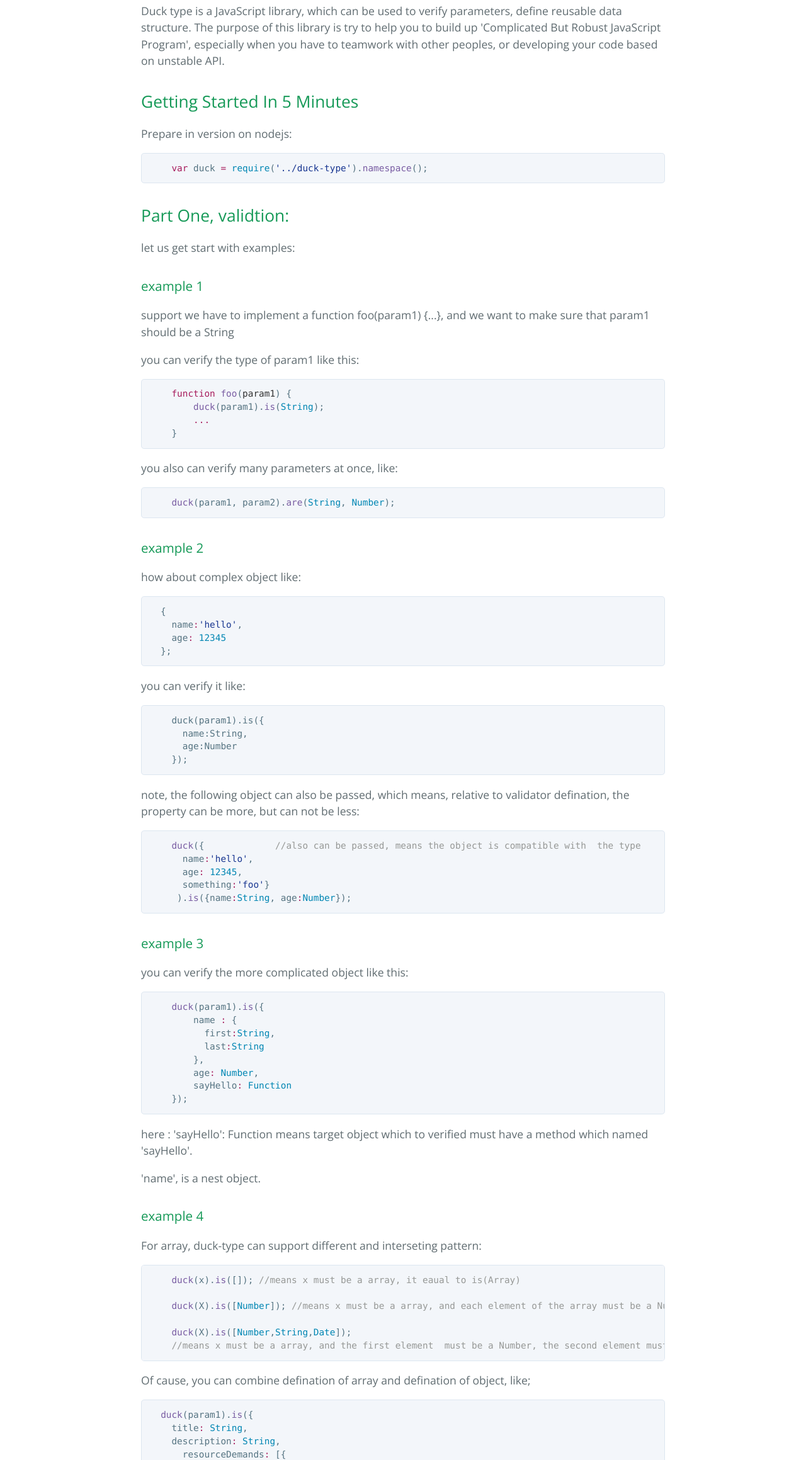
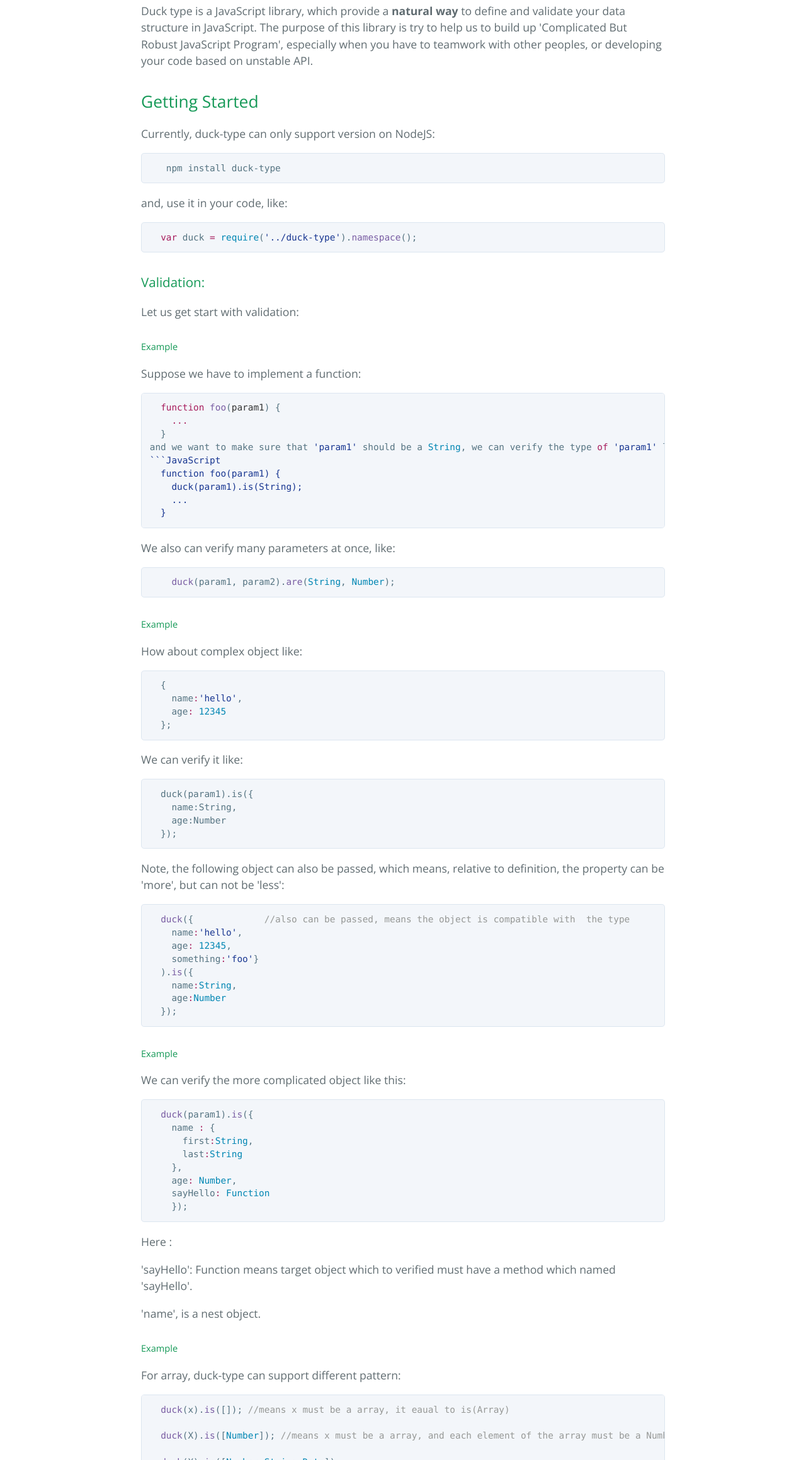
Before and after one commit to js-fullstack/duck-type, a plain HTML site: page index.html in a window 1280 px wide. Shown: the part 481-2800 px from the top of the page at 63% size. Drawn offline with nearby package versions, Linux system fonts and the light colour scheme.

Commit message:
Create gh-pages branch via GitHub

```diff
--- a/index.html
+++ b/index.html
@@ -12,7 +12,7 @@
   <body>
     <section class="page-header">
       <h1 class="project-name">Duck-type</h1>
-      <h2 class="project-tagline">Duck type system</h2>
+      <h2 class="project-tagline">Which provide a natural way to define and validate your data structure in JavaScript</h2>
       <a href="https://github.com/js-fullstack/duck-type" class="btn">View on GitHub</a>
       <a href="https://github.com/js-fullstack/duck-type/zipball/master" class="btn">Download .zip</a>
       <a href="https://github.com/js-fullstack/duck-type/tarball/master" class="btn">Download .tar.gz</a>
@@ -22,68 +22,78 @@
       <h1>
 <a id="duck-type" class="anchor" href="#duck-type" aria-hidden="true"><span aria-hidden="true" class="octicon octicon-link"></span></a>duck-type</h1>
 
-<p>Duck type is a JavaScript library, which can be used to verify parameters, define reusable data structure. The purpose of this library is try to help you to build up 'Complicated But Robust JavaScript Program', especially when you have to teamwork with other peoples, or developing your code based on unstable API.</p>
+<p>Duck type is a JavaScript library, which provide a <strong>natural way</strong> to define and validate your data structure in JavaScript. The purpose of this library is try to help us to build up 'Complicated But Robust JavaScript Program', especially when you have to teamwork with other peoples, or developing your code based on unstable API.</p>
 
 <h2>
-<a id="getting-started-in-5-minutes" class="anchor" href="#getting-started-in-5-minutes" aria-hidden="true"><span aria-hidden="true" class="octicon octicon-link"></span></a>Getting Started In 5 Minutes</h2>
+<a id="getting-started" class="anchor" href="#getting-started" aria-hidden="true"><span aria-hidden="true" class="octicon octicon-link"></span></a>Getting Started</h2>
 
-<p>Prepare in version on nodejs:</p>
+<p>Currently, duck-type can only support version on NodeJS:</p>
 
-<div class="highlight highlight-source-js"><pre>    <span class="pl-k">var</span> duck <span class="pl-k">=</span> <span class="pl-c1">require</span>(<span class="pl-s"><span class="pl-pds">'</span>../duck-type<span class="pl-pds">'</span></span>).<span class="pl-en">namespace</span>();</pre></div>
+<div class="highlight highlight-source-shell"><pre>   npm install duck-type</pre></div>
 
-<h2>
-<a id="part-one-validtion-" class="anchor" href="#part-one-validtion-" aria-hidden="true"><span aria-hidden="true" class="octicon octicon-link"></span></a>Part One, validtion: </h2>
+<p>and, use it in your code, like:</p>
 
-<p>let us get start with examples:</p>
+<div class="highlight highlight-source-js"><pre>  <span class="pl-k">var</span> duck <span class="pl-k">=</span> <span class="pl-c1">require</span>(<span class="pl-s"><span class="pl-pds">'</span>../duck-type<span class="pl-pds">'</span></span>).<span class="pl-en">namespace</span>();</pre></div>
 
 <h3>
-<a id="example-1" class="anchor" href="#example-1" aria-hidden="true"><span aria-hidden="true" class="octicon octicon-link"></span></a>example 1</h3>
+<a id="validation" class="anchor" href="#validation" aria-hidden="true"><span aria-hidden="true" class="octicon octicon-link"></span></a>Validation:</h3>
 
-<p>support we have to implement a function foo(param1) {...}, and we want to make sure that param1 should be a String</p>
+<p>Let us get start with validation:</p>
 
-<p>you can verify the type of param1 like this:</p>
+<h5>
+<a id="example" class="anchor" href="#example" aria-hidden="true"><span aria-hidden="true" class="octicon octicon-link"></span></a>Example</h5>
 
-<div class="highlight highlight-source-js"><pre>    <span class="pl-k">function</span> <span class="pl-en">foo</span>(<span class="pl-smi">param1</span>) {
-        <span class="pl-en">duck</span>(param1).<span class="pl-en">is</span>(<span class="pl-c1">String</span>);
+<p>Suppose we have to implement a function:</p>
+
+<div class="highlight highlight-source-js"><pre>  <span class="pl-k">function</span> <span class="pl-en">foo</span>(<span class="pl-smi">param1</span>) {
     <span class="pl-k">...</span>
-    }</pre></div>
+  }
+and we want to make sure that <span class="pl-s"><span class="pl-pds">'</span>param1<span class="pl-pds">'</span></span> should be a <span class="pl-c1">String</span>, we can verify the type <span class="pl-k">of</span> <span class="pl-s"><span class="pl-pds">'</span>param1<span class="pl-pds">'</span></span> like this<span class="pl-k">:</span>
+<span class="pl-s"><span class="pl-pds">`</span><span class="pl-pds">`</span><span class="pl-pds">`</span>JavaScript</span>
+<span class="pl-s">  function foo(param1) {</span>
+<span class="pl-s">    duck(param1).is(String);</span>
+<span class="pl-s">    ...</span>
+<span class="pl-s">  }</span></pre></div>
 
-<p>you also can verify many parameters at once, like:</p>
+<p>We also can verify many parameters at once, like:</p>
 
 <div class="highlight highlight-source-js"><pre>    <span class="pl-en">duck</span>(param1, param2).<span class="pl-en">are</span>(<span class="pl-c1">String</span>, <span class="pl-c1">Number</span>);   </pre></div>
 
-<h3>
-<a id="example-2" class="anchor" href="#example-2" aria-hidden="true"><span aria-hidden="true" class="octicon octicon-link"></span></a>example 2</h3>
+<h5>
+<a id="example-1" class="anchor" href="#example-1" aria-hidden="true"><span aria-hidden="true" class="octicon octicon-link"></span></a>Example</h5>
 
-<p>how about complex object like:</p>
+<p>How about complex object like:</p>
 
 <div class="highlight highlight-source-js"><pre>  {
     name<span class="pl-k">:</span><span class="pl-s"><span class="pl-pds">'</span>hello<span class="pl-pds">'</span></span>,
     age<span class="pl-k">:</span> <span class="pl-c1">12345</span>
   };</pre></div>
 
-<p>you can verify it like:</p>
+<p>We can verify it like:</p>
 
-<pre><code>    duck(param1).is({
+<pre><code>  duck(param1).is({
     name:String,
     age:Number
   });
 </code></pre>
 
-<p>note, the following object can also be passed, which means, relative to validator defination, the property can be more, but can not be less:</p>
+<p>Note, the following object can also be passed, which means, relative to definition, the property can be 'more', but can not be 'less':</p>
 
-<div class="highlight highlight-source-js"><pre>    <span class="pl-en">duck</span>({             <span class="pl-c">//also can be passed, means the object is compatible with  the type</span>
+<div class="highlight highlight-source-js"><pre>  <span class="pl-en">duck</span>({             <span class="pl-c">//also can be passed, means the object is compatible with  the type</span>
     name<span class="pl-k">:</span><span class="pl-s"><span class="pl-pds">'</span>hello<span class="pl-pds">'</span></span>,
     age<span class="pl-k">:</span> <span class="pl-c1">12345</span>,
     something<span class="pl-k">:</span><span class="pl-s"><span class="pl-pds">'</span>foo<span class="pl-pds">'</span></span>}
-     ).<span class="pl-en">is</span>({name<span class="pl-k">:</span><span class="pl-c1">String</span>, age<span class="pl-k">:</span><span class="pl-c1">Number</span>}); </pre></div>
+  ).<span class="pl-en">is</span>({
+    name<span class="pl-k">:</span><span class="pl-c1">String</span>,
+    age<span class="pl-k">:</span><span class="pl-c1">Number</span>
+  }); </pre></div>
 
-<h3>
-<a id="example-3" class="anchor" href="#example-3" aria-hidden="true"><span aria-hidden="true" class="octicon octicon-link"></span></a>example 3</h3>
+<h5>
+<a id="example-2" class="anchor" href="#example-2" aria-hidden="true"><span aria-hidden="true" class="octicon octicon-link"></span></a>Example</h5>
 
-<p>you can verify the more complicated object like this:</p>
+<p>We can verify the more complicated object like this:</p>
 
-<div class="highlight highlight-source-js"><pre>    <span class="pl-en">duck</span>(param1).<span class="pl-en">is</span>({
+<div class="highlight highlight-source-js"><pre>  <span class="pl-en">duck</span>(param1).<span class="pl-en">is</span>({
     name <span class="pl-k">:</span> {
       first<span class="pl-k">:</span><span class="pl-c1">String</span>,
       last<span class="pl-k">:</span><span class="pl-c1">String</span>
@@ -92,24 +102,25 @@
     sayHello<span class="pl-k">:</span> <span class="pl-c1">Function</span>
     });</pre></div>
 
-<p>here :
-  'sayHello': Function means target object which to verified must have a method which named 'sayHello'.</p>
+<p>Here :</p>
+
+<p>'sayHello': Function means target object which to verified must have a method which named 'sayHello'.</p>
 
 <p>'name', is a nest object.</p>
 
-<h3>
-<a id="example-4" class="anchor" href="#example-4" aria-hidden="true"><span aria-hidden="true" class="octicon octicon-link"></span></a>example 4</h3>
+<h5>
+<a id="example-3" class="anchor" href="#example-3" aria-hidden="true"><span aria-hidden="true" class="octicon octicon-link"></span></a>Example</h5>
 
-<p>For array, duck-type can support different and interseting pattern:</p>
+<p>For array, duck-type can support different pattern:</p>
 
-<div class="highlight highlight-source-js"><pre>    <span class="pl-en">duck</span>(x).<span class="pl-en">is</span>([]); <span class="pl-c">//means x must be a array, it eaual to is(Array)</span>
+<div class="highlight highlight-source-js"><pre>  <span class="pl-en">duck</span>(x).<span class="pl-en">is</span>([]); <span class="pl-c">//means x must be a array, it eaual to is(Array)</span>
 
   <span class="pl-en">duck</span>(X).<span class="pl-en">is</span>([<span class="pl-c1">Number</span>]); <span class="pl-c">//means x must be a array, and each element of the array must be a Number</span>
 
   <span class="pl-en">duck</span>(X).<span class="pl-en">is</span>([<span class="pl-c1">Number</span>,<span class="pl-c1">String</span>,<span class="pl-c1">Date</span>]);
   <span class="pl-c">//means x must be a array, and the first element  must be a Number, the second element must be a String....</span></pre></div>
 
-<p>Of cause, you can combine defination of array and defination of object, like;</p>
+<p>Of cause, we can combine definition of array and object, like;</p>
 
 <div class="highlight highlight-source-js"><pre>  <span class="pl-en">duck</span>(param1).<span class="pl-en">is</span>({
     title<span class="pl-k">:</span> <span class="pl-c1">String</span>,
@@ -122,13 +133,13 @@
     }]
   })</pre></div>
 
-<h2>
-<a id="part-two-define-data-structure-so-called-duck-type" class="anchor" href="#part-two-define-data-structure-so-called-duck-type" aria-hidden="true"><span aria-hidden="true" class="octicon octicon-link"></span></a>Part Two, define data structure, so-called duck type:</h2>
+<h3>
+<a id="define-our-data-structure-so-called-duck-type" class="anchor" href="#define-our-data-structure-so-called-duck-type" aria-hidden="true"><span aria-hidden="true" class="octicon octicon-link"></span></a>Define our data structure, so-called duck type:</h3>
 
 <p>Don't stop with verify. Declare the data structure and re-use them might be a better choice.</p>
 
-<h3>
-<a id="example-5" class="anchor" href="#example-5" aria-hidden="true"><span aria-hidden="true" class="octicon octicon-link"></span></a>example 5</h3>
+<h5>
+<a id="example-4" class="anchor" href="#example-4" aria-hidden="true"><span aria-hidden="true" class="octicon octicon-link"></span></a>Example</h5>
 
 <p>How to define type? Just do it like:</p>
 
@@ -143,52 +154,42 @@
 
 <div class="highlight highlight-source-js"><pre>    <span class="pl-en">duck</span>(param1).<span class="pl-en">is</span>(<span class="pl-smi">duck</span>.<span class="pl-smi">ResourceDemand</span>);</pre></div>
 
-<h3>
-<a id="example-6" class="anchor" href="#example-6" aria-hidden="true"><span aria-hidden="true" class="octicon octicon-link"></span></a>example 6</h3>
+<h5>
+<a id="example-5" class="anchor" href="#example-5" aria-hidden="true"><span aria-hidden="true" class="octicon octicon-link"></span></a>Example</h5>
 
-<p>You can define some basic type, even like java.lang.Integer</p>
+<p>We can define some basic type, even like java.lang.Integer</p>
 
 <div class="highlight highlight-source-js"><pre>    <span class="pl-smi">duck</span>.<span class="pl-c1">type</span>(<span class="pl-s"><span class="pl-pds">'</span>Integer<span class="pl-pds">'</span></span>,<span class="pl-k">function</span>(<span class="pl-smi">value</span>){
         <span class="pl-k">return</span> <span class="pl-en">duck</span>(value).<span class="pl-en">is</span>(<span class="pl-c1">Number</span>) <span class="pl-k">&amp;&amp;</span> value <span class="pl-k">%</span> <span class="pl-c1">1</span> <span class="pl-k">===</span> <span class="pl-c1">0</span> <span class="pl-k">&amp;&amp;</span> value <span class="pl-k">&gt;=</span> <span class="pl-k">-</span><span class="pl-c1">2147483648</span> <span class="pl-k">&amp;&amp;</span> value <span class="pl-k">&lt;=</span> <span class="pl-c1">2147483647</span>;
     });</pre></div>
 
-<p>You also can define bussiness type like:</p>
+<p>Here, by define the validate function we can decided what is 'Integer' in our program.</p>
 
-<div class="highlight highlight-source-js"><pre>    <span class="pl-smi">duck</span>.<span class="pl-c1">type</span>(<span class="pl-s"><span class="pl-pds">'</span>Email<span class="pl-pds">'</span></span>, <span class="pl-k">function</span>(<span class="pl-smi">value</span>) {
-        <span class="pl-k">...</span>
-    });
+<h5>
+<a id="example-6" class="anchor" href="#example-6" aria-hidden="true"><span aria-hidden="true" class="octicon octicon-link"></span></a>Example</h5>
 
-    <span class="pl-smi">duck</span>.<span class="pl-c1">type</span>(<span class="pl-s"><span class="pl-pds">'</span>IpAddress<span class="pl-pds">'</span></span>, <span class="pl-k">function</span>(<span class="pl-smi">value</span>) {
-        <span class="pl-k">...</span>
-    })</pre></div>
+<p>We can defined your new type by leverage data structure which have already defined, I mean:</p>
 
-<p>Here, the callback function will be as a validator when test target, and the target will be pass to callback by parameter 'value'.</p>
-
-<h3>
-<a id="example-7" class="anchor" href="#example-7" aria-hidden="true"><span aria-hidden="true" class="octicon octicon-link"></span></a>example 7</h3>
-
-<p>You can leverage type which alreay definedto defined your new type, I mean:</p>
-
-<div class="highlight highlight-source-js"><pre>    <span class="pl-smi">duck</span>.<span class="pl-c1">type</span>(<span class="pl-s"><span class="pl-pds">'</span>Proposal<span class="pl-pds">'</span></span>,{
+<div class="highlight highlight-source-js"><pre>  <span class="pl-smi">duck</span>.<span class="pl-c1">type</span>(<span class="pl-s"><span class="pl-pds">'</span>Proposal<span class="pl-pds">'</span></span>,{
     id<span class="pl-k">:</span> <span class="pl-smi">duck</span>.<span class="pl-smi">Integer</span>
     title<span class="pl-k">:</span> <span class="pl-c1">String</span>,
     description<span class="pl-k">:</span> <span class="pl-c1">String</span>,
     resourceDemands<span class="pl-k">:</span> [<span class="pl-smi">duck</span>.<span class="pl-smi">ResourceDemand</span>]
 }); </pre></div>
 
-<h2>
-<a id="part-three-mock-data" class="anchor" href="#part-three-mock-data" aria-hidden="true"><span aria-hidden="true" class="octicon octicon-link"></span></a>Part Three, mock data:</h2>
+<h3>
+<a id="other-interesting-features" class="anchor" href="#other-interesting-features" aria-hidden="true"><span aria-hidden="true" class="octicon octicon-link"></span></a>Other interesting features:</h3>
 
-<p>Type define first is encouraged, it is practice of 'Convention First'. And if your have defined a type already. 'mock' is another benefit provoided by duck-type.</p>
+<p>Type define first is encouraged, it is practice of 'Convention First'. And if your have defined a type already. 'mock' is another benefit provided by duck-type.</p>
 
-<h3>
-<a id="example-8" class="anchor" href="#example-8" aria-hidden="true"><span aria-hidden="true" class="octicon octicon-link"></span></a>example 8</h3>
+<h5>
+<a id="example-7" class="anchor" href="#example-7" aria-hidden="true"><span aria-hidden="true" class="octicon octicon-link"></span></a>Example</h5>
 
-<div class="highlight highlight-source-js"><pre>    <span class="pl-smi">duck</span>.<span class="pl-en">mock</span>(<span class="pl-smi">duck</span>.<span class="pl-smi">Proposal</span>); <span class="pl-c">//it will return an object, which must compatible with type Proposal.</span></pre></div>
+<div class="highlight highlight-source-js"><pre>  <span class="pl-smi">duck</span>.<span class="pl-en">mock</span>(<span class="pl-smi">duck</span>.<span class="pl-smi">Proposal</span>);  <span class="pl-c">//it will return an object, which must compatible with type Proposal.</span></pre></div>
 
 <p>I mean, </p>
 
-<div class="highlight highlight-source-js"><pre>    {
+<div class="highlight highlight-source-js"><pre>  {
     id<span class="pl-k">:</span> <span class="pl-c1">112</span>,
     title<span class="pl-k">:</span> <span class="pl-s"><span class="pl-pds">'</span>sdfasf adsf<span class="pl-pds">'</span></span>,
     description<span class="pl-k">:</span> <span class="pl-s"><span class="pl-pds">'</span>sdfsdf sdf 234s sd<span class="pl-pds">'</span></span>,
@@ -202,12 +203,12 @@
 
 <p>The object like above might be return, of cause, most of value will be changed randomly.</p>
 
-<p>Type define first. then start your work with mock data, then verify parameter at product  runtime.</p>
+<h3>
+<a id="end" class="anchor" href="#end" aria-hidden="true"><span aria-hidden="true" class="octicon octicon-link"></span></a>End</h3>
 
-<h2>
-<a id="end" class="anchor" href="#end" aria-hidden="true"><span aria-hidden="true" class="octicon octicon-link"></span></a>End</h2>
+<p>The library duck-type is still developing continually, more interesting feature will be bring to you. We also except any of your comments. </p>
 
-<p>The library duck-type is still developing continully, and we except any of your comments. Thanks :) </p>
+<p>Thanks :) </p>
 
       <footer class="site-footer">
         <span class="site-footer-owner"><a href="https://github.com/js-fullstack/duck-type">Duck-type</a> is maintained by <a href="https://github.com/js-fullstack">js-fullstack</a>.</span>
@@ -217,6 +218,16 @@
 
     </section>
 
+            <script type="text/javascript">
+            var gaJsHost = (("https:" == document.location.protocol) ? "https://ssl." : "http://www.");
+            document.write(unescape("%3Cscript src='" + gaJsHost + "google-analytics.com/ga.js' type='text/javascript'%3E%3C/script%3E"));
+          </script>
+          <script type="text/javascript">
+            try {
+              var pageTracker = _gat._getTracker("duck-type-000000-01");
+            pageTracker._trackPageview();
+            } catch(err) {}
+          </script>
 
   </body>
 </html>
```
Also changed, not shown: params.json (+1 -1 lines). Lines whose indentation alone changed are shown as unchanged.
